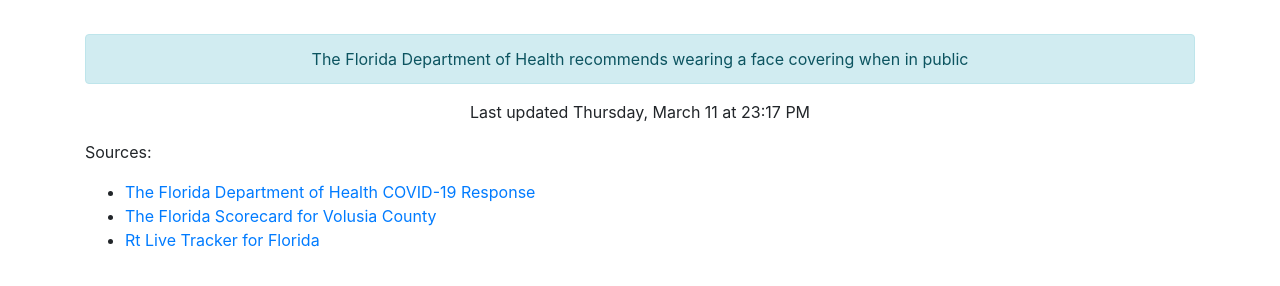
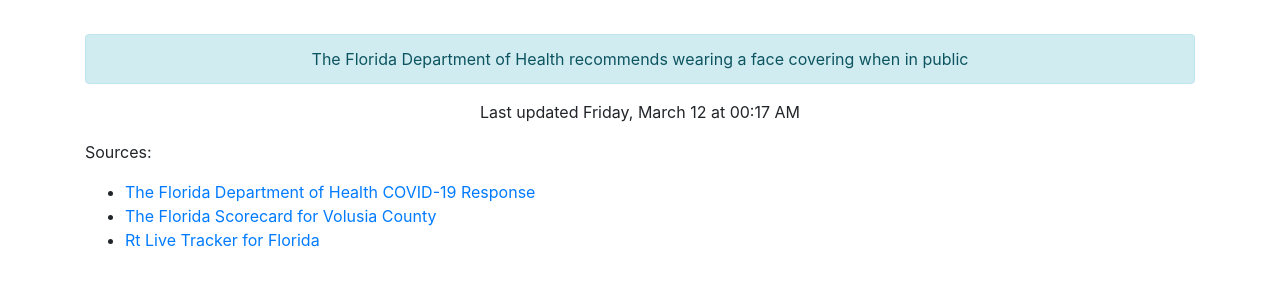
Before and after one commit to thinkjson/timeforchurch, a Jekyll site: the page built from index.md, in a window 1280 px wide. Shown: the part 544-830 px from the top of the page. Built offline with Jekyll 4.4.1, drawn with Linux system fonts in a browser that asks for light colours; our own code applies the rules of GitHub Pages for plain Markdown files.

Commit message:
Updating data

```diff
--- a/_includes/data.html
+++ b/_includes/data.html
@@ -10,4 +10,4 @@
     <div class="outcome text-success">YES</div>
     <div class="alert alert-info" role="alert">The Florida Department of Health recommends wearing a face covering when in public</div>
 
-    <p>Last updated Thursday, March 11 at 23:17 PM</p>
+    <p>Last updated Friday, March 12 at 00:17 AM</p>
```
